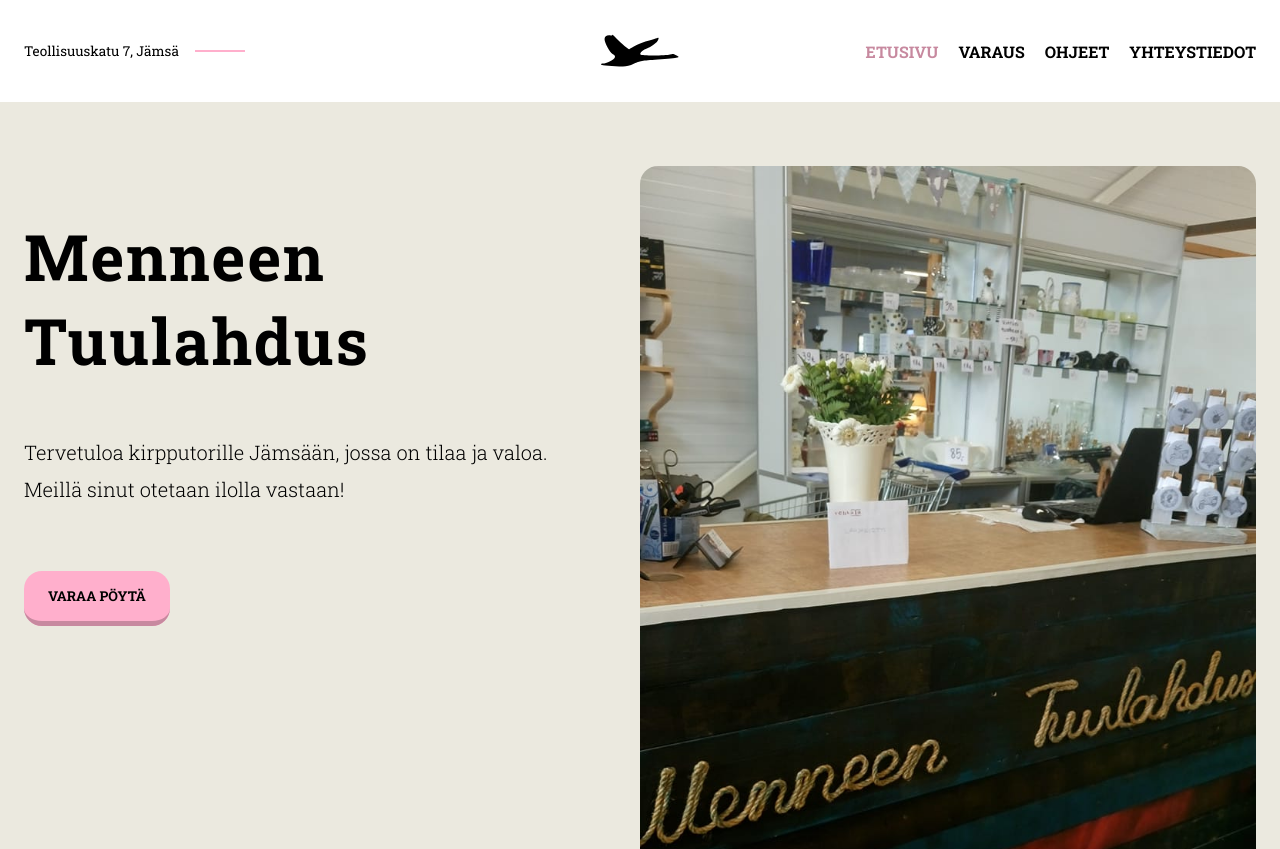
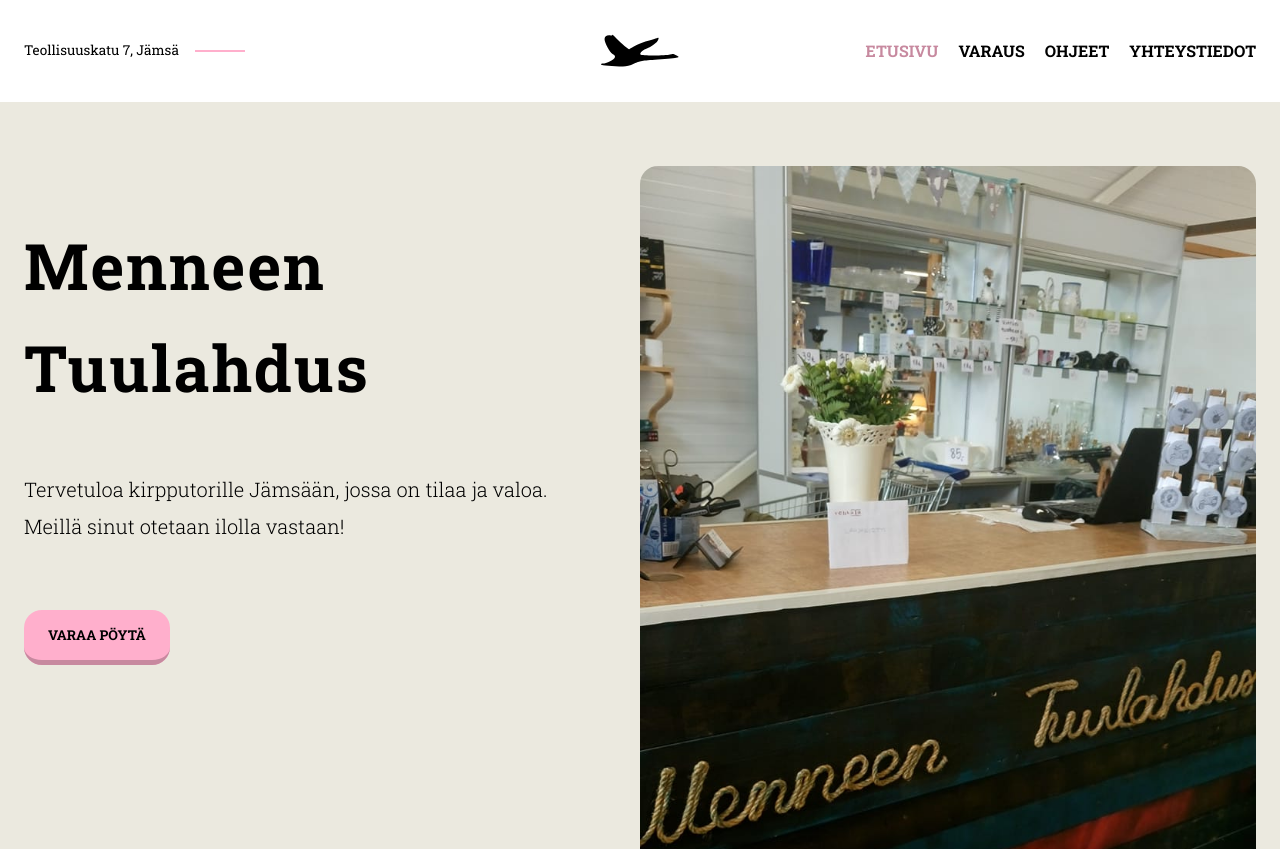
Before and after one commit to mulssoni/menneen-tuulahdus, a Nuxt app: page / in a window 1280 px wide. Shown: the top 849 px of the page. Built offline with nearby package versions, Linux system fonts and the light colour scheme.

Commit message:
feat(typography): line height to 1.6

```diff
--- a/assets/styles/main.scss
+++ b/assets/styles/main.scss
@@ -14,6 +14,10 @@ body {
 
 html {
   scroll-behavior: smooth;
+}
+
+body {
+  line-height: 1.6;
 }
 
 * {
```
